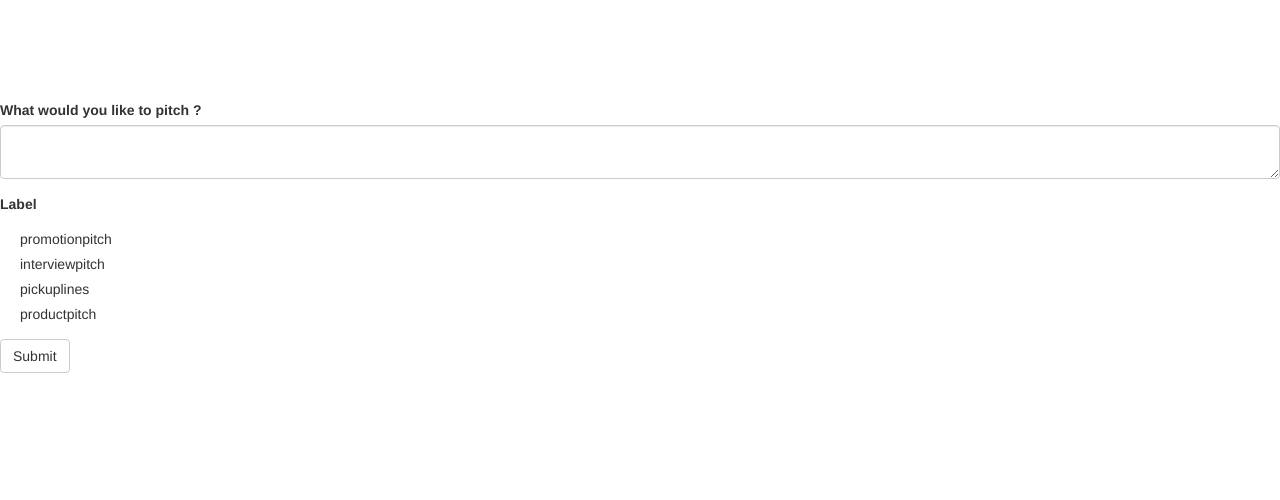
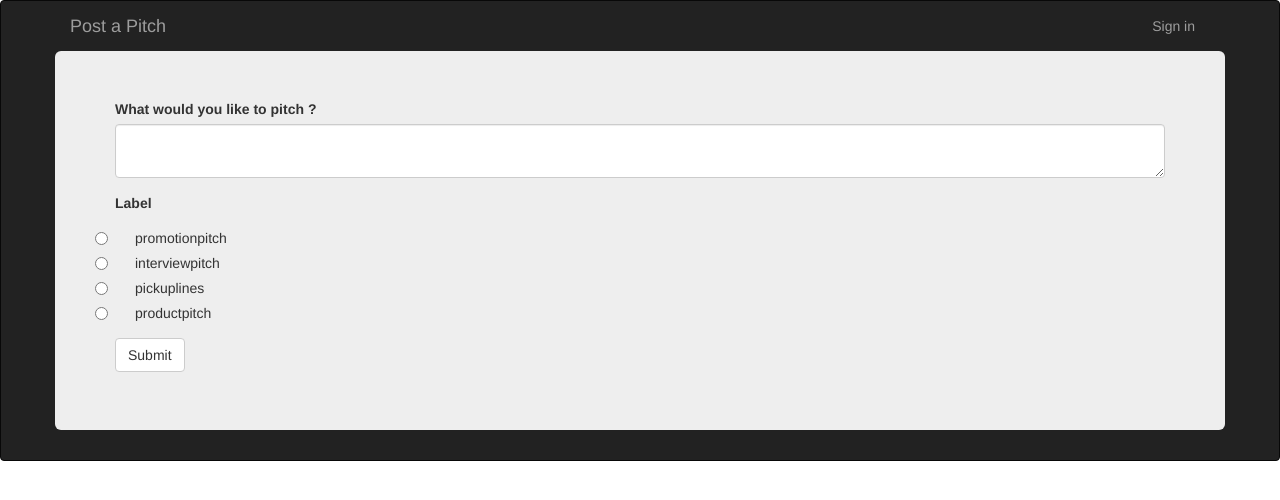
Before and after one commit to jumbamathews/PitchHere, a Flask app: template app/templates/pitches.html in a window 1280 px wide. Shown: the top 500 px of the page. Run offline with Flask 2, Linux system fonts and the light colour scheme; the template is opened without the code that fills it: values that come from a table or form of the project are taken from there, others are empty; some libraries are stand-ins or nearby versions.

Commit message:
add styles to pitches

```diff
--- a/app/templates/pitches.html
+++ b/app/templates/pitches.html
@@ -1,11 +1,15 @@
 {% import 'bootstrap/wtf.html' as wtf %}
 {% extends 'bootstrap/base.html' %}
+{% include 'navbar.html'%}
+
 
 
 
 {% block content %}
-<div class="wrapper" style="margin-top:100px">
-		{{wtf.quick_form(form)}}
+<div class="container">
+	<div class="row">
+		<div class="jumbotron">
+				{{wtf.quick_form(form)}}
 		<ul style="list-style: none;">
 				{% for pitch in pitches %}
 					<div class="list-group">
@@ -19,10 +23,8 @@
 					</div>
 				{% endfor %}
 		</ul>
-
-
-
-
+		</div>
+	</div>
 </div>
 
 
```
